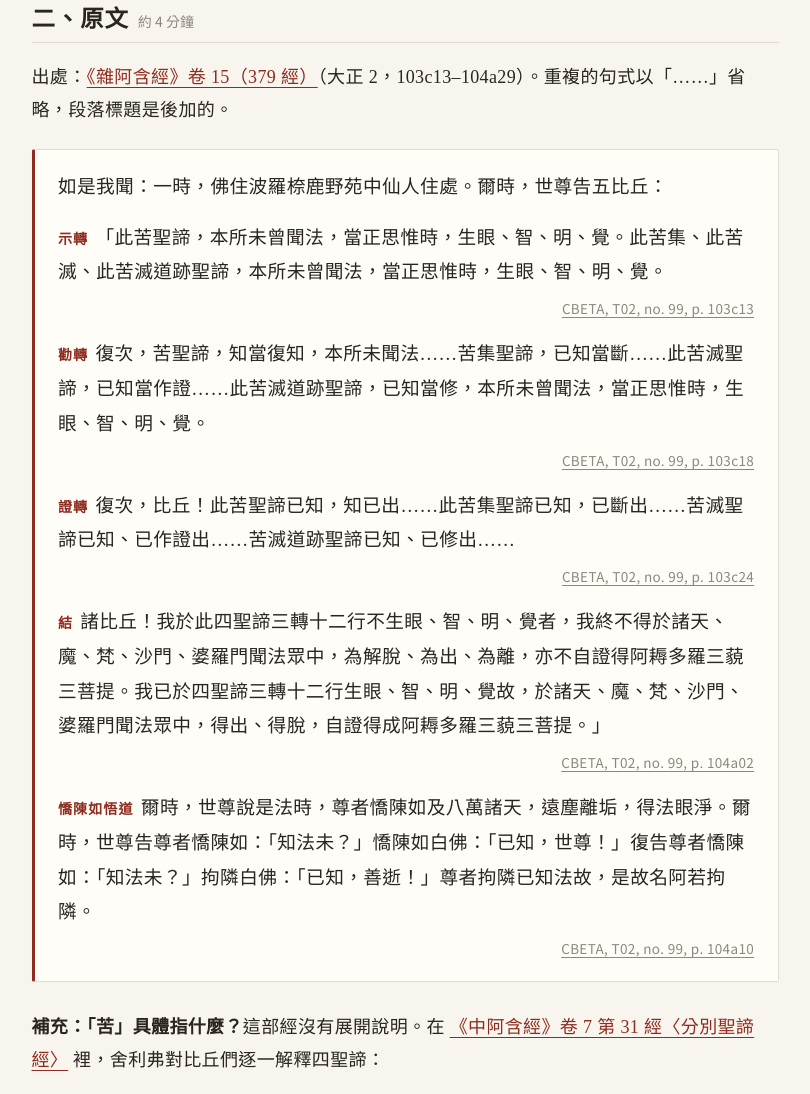
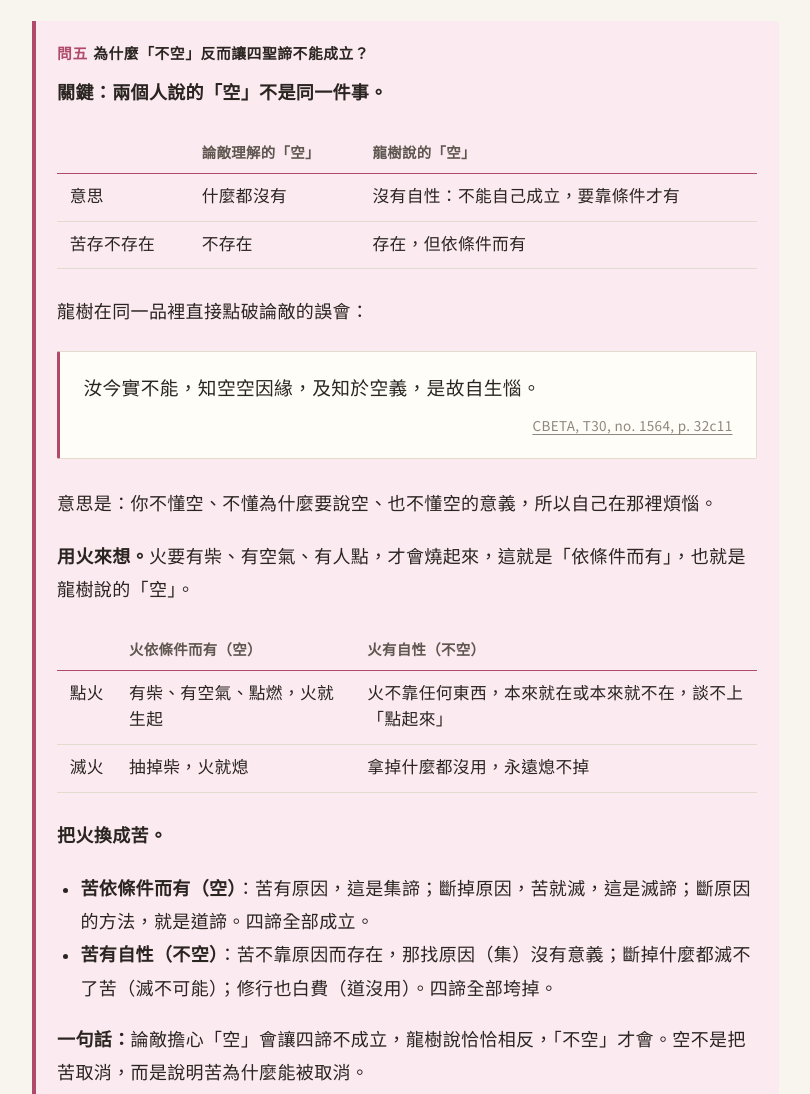
Before and after one commit to BluesLion/madhyamaka-course, a plain HTML site: page lessons/001.html in a window 1280 px wide. Shown: the part 1508-2602 px from the top of the page, without its empty margins (235-1045 px from the left). Drawn offline with Linux system fonts and the light colour scheme.

Commit message:
第 1 課：加入問五（為什麼不空反而四諦不成立）
Co-Authored-By: Claude Opus 5.5 <noreply@anthropic.com>
Claude-Session: https://claude.ai/code/session_01RBgU2w8fgk7P9a8ebrwca6

```diff
--- a/lessons/001.html
+++ b/lessons/001.html
@@ -19,7 +19,7 @@
 
 <p class="kicker">單元一・阿含的緣起與中道　第 1／10 課</p>
 <h1>第 1 課｜佛陀的問題：苦與四聖諦</h1>
-<div class="legend"><span class="legend-title">課後問答已展開在課文中</span><span class="chip q1">問一：「知、斷、證、修」出自哪段經文？</span><span class="chip q2">問二：三轉十二行是什麼？</span><span class="chip q3">問三：眼、智、明、覺是什麼意思？</span><span class="chip q4">問四：〈觀四諦品〉辯論的那一件事，原文怎麼說？</span></div>
+<div class="legend"><span class="legend-title">課後問答已展開在課文中</span><span class="chip q1">問一：「知、斷、證、修」出自哪段經文？</span><span class="chip q2">問二：三轉十二行是什麼？</span><span class="chip q3">問三：眼、智、明、覺是什麼意思？</span><span class="chip q4">問四：〈觀四諦品〉辯論的那一件事，原文怎麼說？</span><span class="chip q5">問五：為什麼「不空」反而讓四聖諦不能成立？</span></div>
 <h2>一、脈絡<span class="time">約 2 分鐘</span></h2>
 
 <p>大約西元前 5 世紀，悉達多成道後來到波羅奈的鹿野苑，對當年一起苦行的五位比丘第一次說法。這次說法稱為「<strong>初轉法輪</strong>」，內容就是四聖諦。</p>
@@ -42,6 +42,42 @@
   <p><strong>論敵的推論：</strong>一切都空 → 沒有生、沒有滅 → 苦不會生（沒有苦諦、集諦），也不會滅（沒有滅諦、道諦）→ 四聖諦不成立。</p>
   <p><strong>龍樹的反駁：</strong>第三首偈和第一首偈的句型一模一樣，只把「皆空」換成「不空」。意思是：如果事物「不空」，也就是有不依條件、固定不變的自性，那它就不會生、也不會滅，苦也就斷不掉，四聖諦反而不能成立。正因為一切依條件而有（空），苦才會依條件生起，也才能依條件滅去，這就回到第 2 課的緣起公式。</p>
   <p>偈號依通行編號，分別是第 1、14、20 偈。完整的論證會在第 36–40 課逐偈讀。</p>
+</div>
+
+<div class="qa q5">
+  <div class="qa-head">問五<span>為什麼「不空」反而讓四聖諦不能成立？</span></div>
+  <p><strong>關鍵：兩個人說的「空」不是同一件事。</strong></p>
+  <div class="table-wrap">
+    <table>
+      <thead><tr><th></th><th>論敵理解的「空」</th><th>龍樹說的「空」</th></tr></thead>
+      <tbody>
+        <tr><td>意思</td><td>什麼都沒有</td><td>沒有自性：不能自己成立，要靠條件才有</td></tr>
+        <tr><td>苦存不存在</td><td>不存在</td><td>存在，但依條件而有</td></tr>
+      </tbody>
+    </table>
+  </div>
+  <p>龍樹在同一品裡直接點破論敵的誤會：</p>
+  <div class="sutra">
+    <p>汝今實不能，知空空因緣，及知於空義，是故自生惱。
+      <span class="src"><a href="https://cbetaonline.dila.edu.tw/zh/T30n1564_p0032c11">CBETA, T30, no. 1564, p. 32c11</a></span></p>
+  </div>
+  <p>意思是：你不懂空、不懂為什麼要說空、也不懂空的意義，所以自己在那裡煩惱。</p>
+  <p><strong>用火來想。</strong>火要有柴、有空氣、有人點，才會燒起來，這就是「依條件而有」，也就是龍樹說的「空」。</p>
+  <div class="table-wrap">
+    <table>
+      <thead><tr><th></th><th>火依條件而有（空）</th><th>火有自性（不空）</th></tr></thead>
+      <tbody>
+        <tr><td>點火</td><td>有柴、有空氣、點燃，火就生起</td><td>火不靠任何東西，本來就在或本來就不在，談不上「點起來」</td></tr>
+        <tr><td>滅火</td><td>抽掉柴，火就熄</td><td>拿掉什麼都沒用，永遠熄不掉</td></tr>
+      </tbody>
+    </table>
+  </div>
+  <p><strong>把火換成苦。</strong></p>
+  <ul>
+    <li><strong>苦依條件而有（空）</strong>：苦有原因，這是集諦；斷掉原因，苦就滅，這是滅諦；斷原因的方法，就是道諦。四諦全部成立。</li>
+    <li><strong>苦有自性（不空）</strong>：苦不靠原因而存在，那找原因（集）沒有意義；斷掉什麼都滅不了苦（滅不可能）；修行也白費（道沒用）。四諦全部垮掉。</li>
+  </ul>
+  <p><strong>一句話：</strong>論敵擔心「空」會讓四諦不成立，龍樹說恰恰相反，「不空」才會。空不是把苦取消，而是說明苦為什麼能被取消。</p>
 </div>
 
 <h2>二、原文<span class="time">約 4 分鐘</span></h2>
```
Also changed, not shown: src/lessons/001.html (+38 -1 lines).
